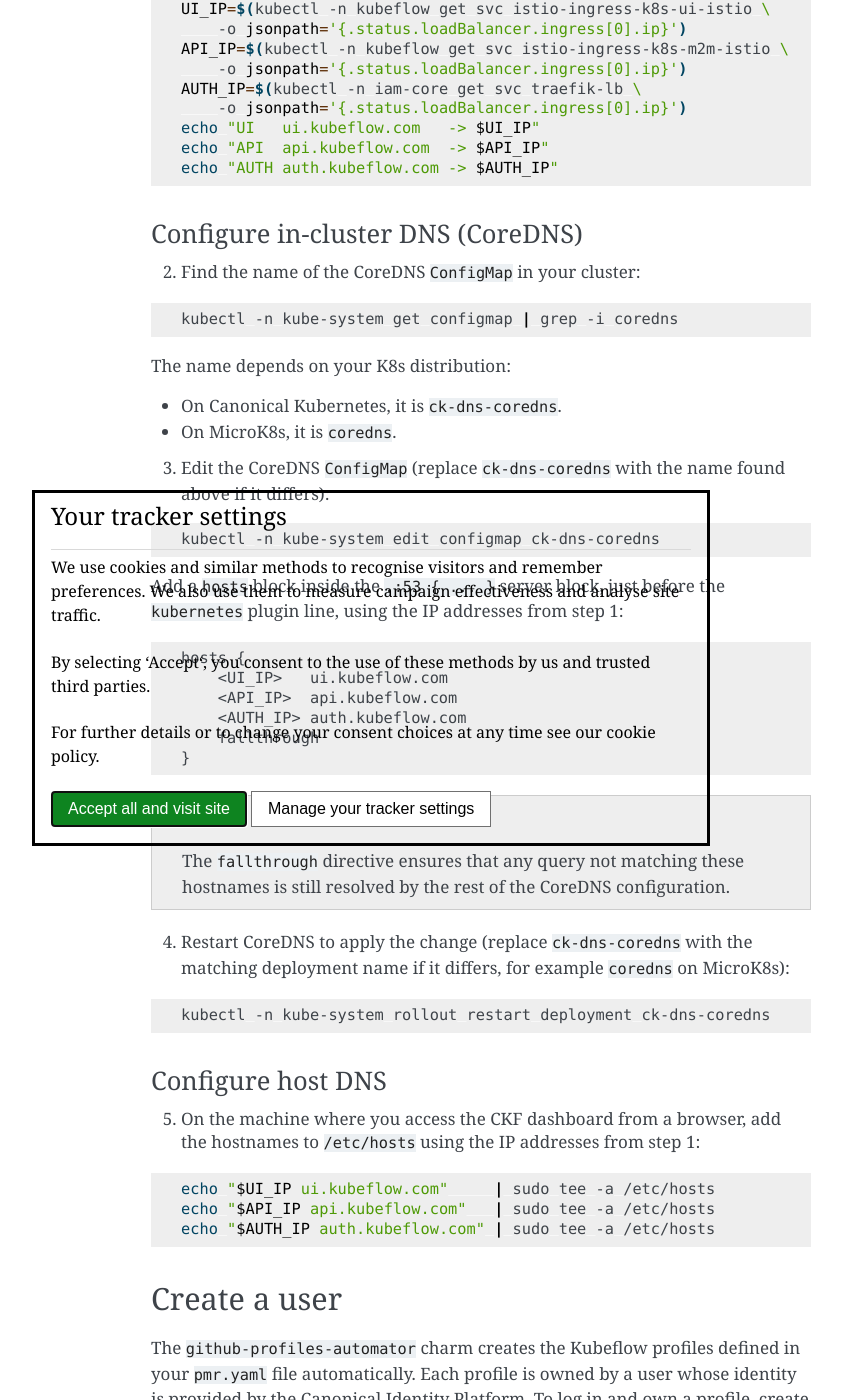
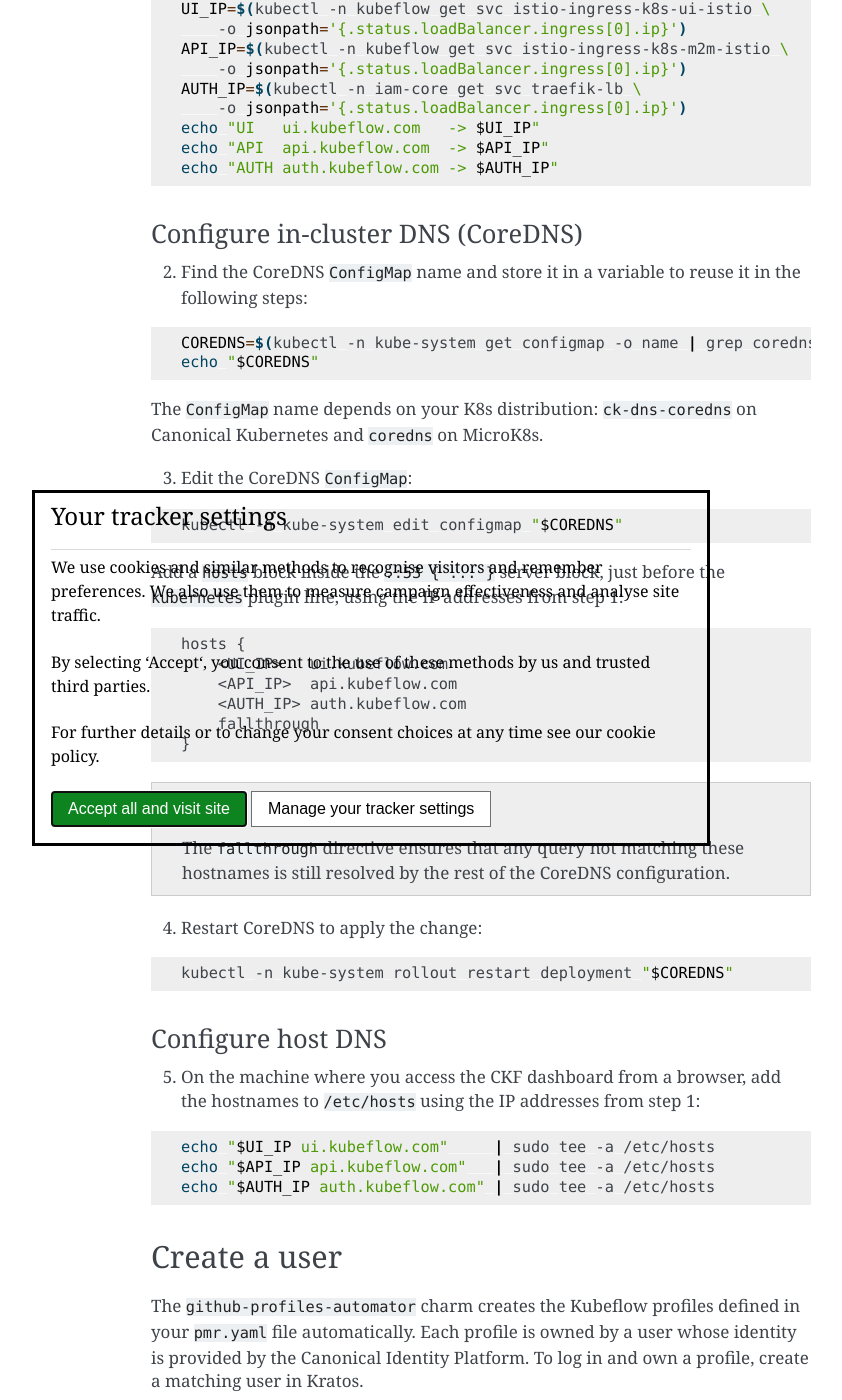
Before and after one commit to canonical/charmed-kubeflow-documentation, a Sphinx documentation site: the page built from docs/how-to/install/install-terraform-identity.rst, in a window 1280 px wide and 1400 px high, scrolled down 3993 px. Shown: the whole window, without its empty margins (269-1111 px from the left). Built offline with Sphinx 7.4.7, drawn with Linux system fonts in a browser that asks for light colours.

Commit message:
docs: derive CoreDNS ConfigMap name into a variable
Capture the CoreDNS ConfigMap/deployment name from kubectl into a
COREDNS variable and reuse it in the edit and restart steps, instead of
hardcoding it per distribution.

```diff
--- a/docs/how-to/install/install-terraform-identity.rst
+++ b/docs/how-to/install/install-terraform-identity.rst
@@ -169,22 +169,20 @@
 Configure in-cluster DNS (CoreDNS)
 ~~~~~~~~~~~~~~~~~~~~~~~~~~~~~~~~~~~~
 
-2. Find the name of the CoreDNS ``ConfigMap`` in your cluster:
+2. Find the CoreDNS ``ConfigMap`` name and store it in a variable to reuse it in the following steps:
 
 .. code-block:: bash
 
-   kubectl -n kube-system get configmap | grep -i coredns
+   COREDNS=$(kubectl -n kube-system get configmap -o name | grep coredns | head -n1 | cut -d/ -f2)
+   echo "$COREDNS"
 
-The name depends on your K8s distribution:
+The ``ConfigMap`` name depends on your K8s distribution: ``ck-dns-coredns`` on Canonical Kubernetes and ``coredns`` on MicroK8s.
 
-* On Canonical Kubernetes, it is ``ck-dns-coredns``.
-* On MicroK8s, it is ``coredns``.
-
-3. Edit the CoreDNS ``ConfigMap`` (replace ``ck-dns-coredns`` with the name found above if it differs):
+3. Edit the CoreDNS ``ConfigMap``:
 
 .. code-block:: bash
 
-   kubectl -n kube-system edit configmap ck-dns-coredns
+   kubectl -n kube-system edit configmap "$COREDNS"
 
 Add a ``hosts`` block inside the ``.:53 { ... }`` server block, just before the ``kubernetes`` plugin line, using the IP addresses from step 1:
 
@@ -201,11 +199,11 @@
 
    The ``fallthrough`` directive ensures that any query not matching these hostnames is still resolved by the rest of the CoreDNS configuration.
 
-4. Restart CoreDNS to apply the change (replace ``ck-dns-coredns`` with the matching deployment name if it differs, for example ``coredns`` on MicroK8s):
+4. Restart CoreDNS to apply the change:
 
 .. code-block:: bash
 
-   kubectl -n kube-system rollout restart deployment ck-dns-coredns
+   kubectl -n kube-system rollout restart deployment "$COREDNS"
 
 Configure host DNS
 ~~~~~~~~~~~~~~~~~~~
```
